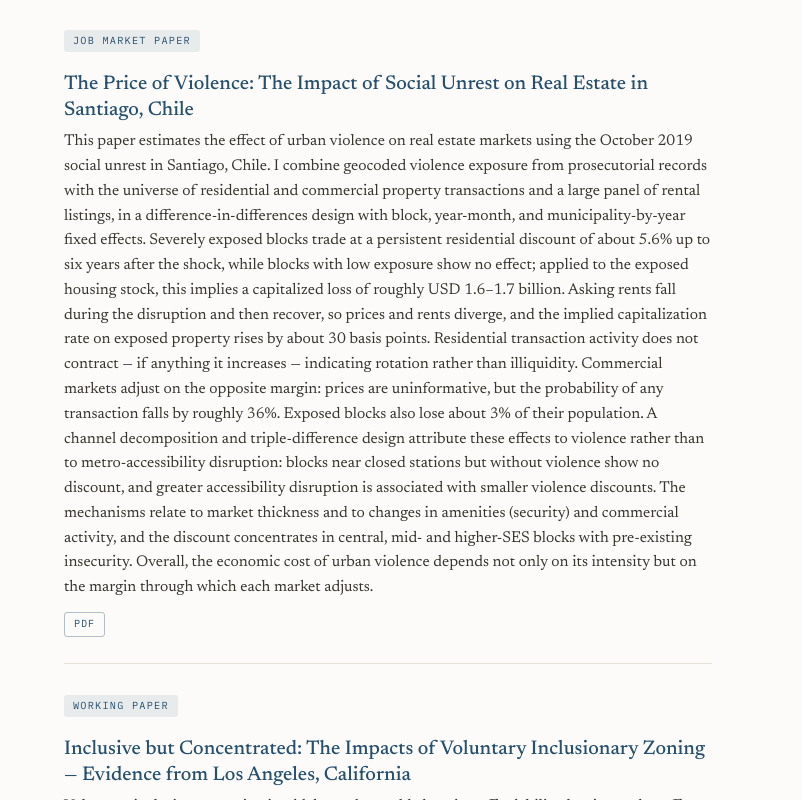
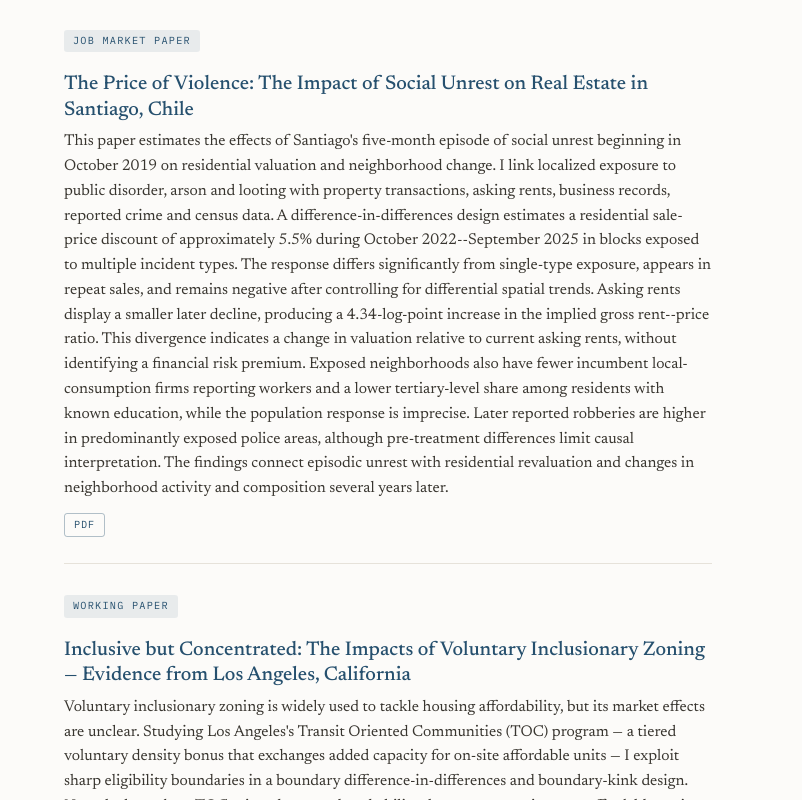
Before and after one commit to ignacioaravena-cl/ignacioaravena-cl.github.io, a plain HTML site: page research.html in a window 1280 px wide. Shown: the part 613-1413 px from the top of the page, 478-1280 px from the left. Drawn offline with Linux system fonts and the light colour scheme.

Commit message:
Update abstract in research.html with new findings
The abstract has been updated to reflect new findings on the impact of social unrest on residential valuation and neighborhood change in Santiago, Chile.

```diff
--- a/research.html
+++ b/research.html
@@ -83,32 +83,20 @@
         <p class="paper-tag t-blue">Job market paper</p>
         <h3><a href="files/JMP_IAG.pdf">The Price of Violence: The Impact of
           Social Unrest on Real Estate in Santiago, Chile</a></h3>
-        <p class="abstract">This paper estimates the effect of urban violence on
-        real estate markets using the October 2019 social unrest in Santiago,
-        Chile. I combine geocoded violence exposure from prosecutorial records
-        with the universe of residential and commercial property transactions
-        and a large panel of rental listings, in a difference-in-differences
-        design with block, year-month, and municipality-by-year fixed effects.
-        Severely exposed blocks trade at a persistent residential discount of
-        about 5.6% up to six years after the shock, while blocks with low
-        exposure show no effect; applied to the exposed housing stock, this
-        implies a capitalized loss of roughly USD 1.6–1.7 billion. Asking rents
-        fall during the disruption and then recover, so prices and rents
-        diverge, and the implied capitalization rate on exposed property rises by
-        about 30 basis points. Residential transaction activity does not
-        contract — if anything it increases — indicating rotation rather than
-        illiquidity. Commercial markets adjust on the opposite margin: prices are
-        uninformative, but the probability of any transaction falls by roughly
-        36%. Exposed blocks also lose about 3% of their population. A channel
-        decomposition and triple-difference design attribute these effects to
-        violence rather than to metro-accessibility disruption: blocks near
-        closed stations but without violence show no discount, and greater
-        accessibility disruption is associated with smaller violence discounts.
-        The mechanisms relate to market thickness and to changes in amenities
-        (security) and commercial activity, and the discount concentrates in
-        central, mid- and higher-SES blocks with pre-existing insecurity.
-        Overall, the economic cost of urban violence depends not only on its
-        intensity but on the margin through which each market adjusts.</p>
+        <p class="abstract">This paper estimates the effects of Santiago's five-month episode of social unrest
+          beginning in October 2019 on residential valuation and neighborhood change. I link localized exposure
+          to public disorder, arson and looting with property transactions, asking rents, business records,
+          reported crime and census data. A difference-in-differences design estimates a residential
+          sale-price discount of approximately 5.5% during October 2022--September 2025 in blocks exposed to multiple
+          incident types. The response differs significantly from single-type exposure, appears in repeat sales,
+          and remains negative after controlling for differential spatial trends. Asking rents display a smaller
+          later decline, producing a 4.34-log-point increase in the implied gross rent--price ratio.
+          This divergence indicates a change in valuation relative to current asking rents, without identifying a
+          financial risk premium. Exposed neighborhoods also have fewer incumbent local-consumption firms reporting
+          workers and a lower tertiary-level share among residents with known education, while the population response
+          is imprecise. Later reported robberies are higher in predominantly exposed police areas, although pre-treatment
+          differences limit causal interpretation. The findings connect episodic unrest with residential revaluation and
+          changes in neighborhood activity and composition several years later.</p>
         <div class="chips">
           <a class="chip" href="files/JMP_IAG.pdf">PDF</a>
         </div>
```
